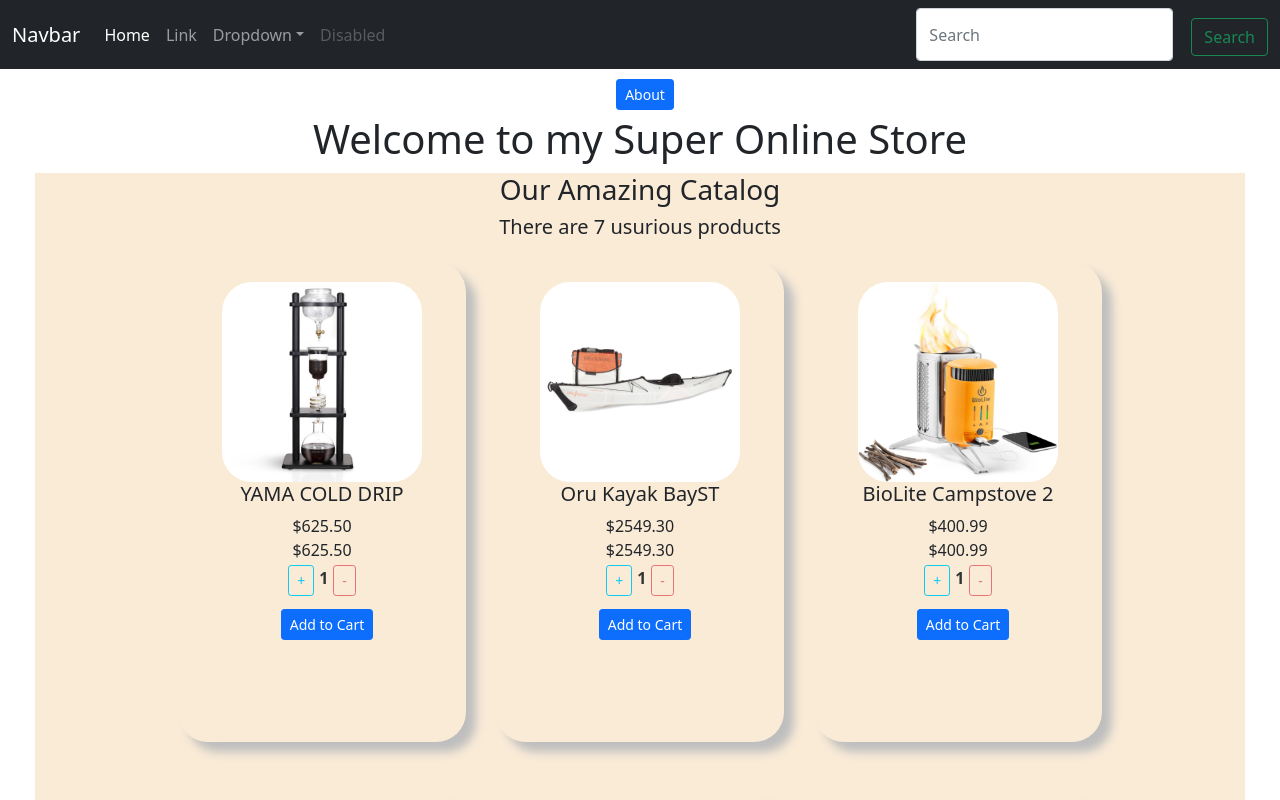
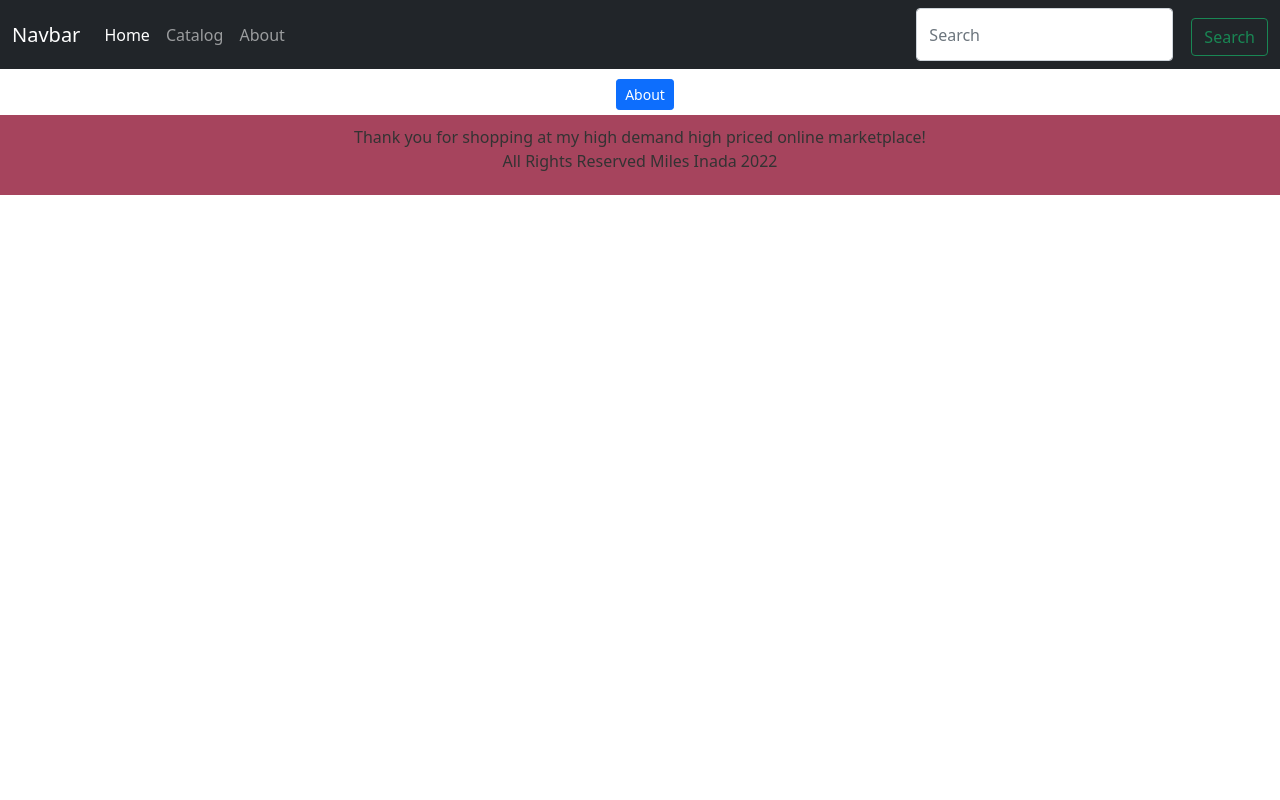
Before and after one commit to milesinada/online_fe_ch25, a React (Create React App) app: page /about in a window 1280 px wide. Shown: the top 800 px of the page. Built offline with nearby package versions, Linux system fonts and the light colour scheme.

Commit message:
react navigation

```diff
--- a/package.json
+++ b/package.json
@@ -9,6 +9,7 @@
     "bootstrap": "^5.1.3",
     "react": "^17.0.2",
     "react-dom": "^17.0.2",
+    "react-router-dom": "^6.2.1",
     "react-scripts": "5.0.0",
     "web-vitals": "^2.1.4"
   },
--- a/src/App.js
+++ b/src/App.js
@@ -3,29 +3,28 @@ import NavBar from "./components/navBar";
 import Thanks from "./components/footer";
 import Catalog from "./components/catalog";
 import About from "./components/about";
-import ToDo from "./components/todo";
+import Home from "./components/home";
 
-import "bootstrap/dist/css/bootstrap.min.css"
-import "bootstrap/dist/js/bootstrap.min.js"
+import "bootstrap/dist/css/bootstrap.min.css";
+import "bootstrap/dist/js/bootstrap.min.js";
 
-
-//css pallette #a6445d #021c41 #142f40 #d89b65 #bf835f
+import { BrowserRouter, Route, Routes } from "react-router-dom";
 
 function App() {
   return (
     <div className="App">
-      <NavBar></NavBar>
+      <BrowserRouter>
+        <NavBar></NavBar>
 
-      <About/>
-      <h1>Welcome to my Super Online Store</h1>
+        <Routes>
+          <Route path="/" element={<Home />}></Route>
+          <Route path="/catalog" element={<Catalog />}></Route>
+          <Route path="/about" element={<About />}></Route>
+        </Routes>
 
-      <Catalog/>
-
-      <ToDo/>
-
-      <Thanks />
+        <Thanks />
+      </BrowserRouter>
     </div>
-
   );
 }
 
@@ -39,3 +38,5 @@ export default App;
  * 4on catalog render 5 Product
  * 5 Product render QuantityPicker
  */
+
+//css pallette #a6445d #021c41 #142f40 #d89b65 #bf835f
--- a/src/components/catalog.jsx
+++ b/src/components/catalog.jsx
@@ -2,6 +2,8 @@ import {useEffect, useState} from "react";
 import "./catalog.css"
 import Product from "./product"
 import DataService from "../services/dataService";
+import ToDo from "./todo";
+
 
 const Catalog = ()=>{
     const [products, setProducts] = useState([]);
@@ -31,7 +33,7 @@ useEffect(() => {
             {products.map((p) => (
             <Product key={p._id} data={p} />)
             )}
-
+            <ToDo></ToDo>
 
 
         </div>
--- a/src/components/footer.css
+++ b/src/components/footer.css
@@ -1,7 +1,7 @@
 footer{
-
+    padding-top: 10px;
     width: 100%;
-    height: 60px;
+    height: 80px;
     color: #333;
     background-color: #a6445d;
 }
--- /dev/null
+++ b/src/components/home.css
@@ -0,0 +1,39 @@
+.home-container {
+    position: relative;
+    width: 100%;
+  }
+
+.home-img {
+    opacity: 1;
+    display: block;
+    margin: 5px;
+    width: 100%;
+    height: auto;
+    transition: .5s ease;
+    backface-visibility: hidden;
+}
+
+.middle {
+    transition: .5s ease;
+    opacity: 0;
+    position: absolute;
+    top: 50%;
+    left: 50%;
+    transform: translate(-50%, -50%);
+    -ms-transform: translate(-50%, -50%)
+}
+
+.home-container:hover .home-img {
+    opacity: 0.3;
+}
+
+.home-container:hover .middle {
+    opacity: 1;
+}
+
+.text {
+    background-color: #4CAF50;
+    color: white;
+    font-size: 16px;
+    padding: 16px 32px;
+}
--- /dev/null
+++ b/src/components/home.jsx
@@ -0,0 +1,25 @@
+import "./home.css"
+import {Link} from "react-router-dom";
+
+const Home = () =>{
+
+    return (
+        <div className="home" >
+            <h1>Usurious</h1>
+            <p>Welcome to my usurious store, where prices are not only high, but they also keep rising and will force you into tremendous debt!</p>
+            <div className="home-container">
+                <img className="home-img" src="https://thebigsmoke.com.au/wp-content/uploads/2lb8cn.jpg" alt="GiveMeMoney" />
+                <div className="middle">
+                    <Link className="btn btn-info btn-lg text" to="/catalog">
+                        Go to the catalog!
+                    </Link>
+                </div>
+
+            </div>
+        </div>
+    );
+
+};
+
+
+export default Home;
--- a/src/components/navBar.jsx
+++ b/src/components/navBar.jsx
@@ -1,4 +1,5 @@
 import "./navBar.css"
+import {Link} from "react-router-dom";
 //import GeoFind from"./weather.jsx"
 
 const NavBar = () =>{
@@ -6,31 +7,20 @@ const NavBar = () =>{
     return(
         <nav className="navbar navbar-expand-lg navbar-dark bg-dark">
   <div className="container-fluid">
-    <a className="navbar-brand" href="#">Navbar</a>
+    <a className="navbar-brand" to="#">Navbar</a>
     <button className="navbar-toggler" type="button" data-bs-toggle="collapse" data-bs-target="#navbarSupportedContent" aria-controls="navbarSupportedContent" aria-expanded="false" aria-label="Toggle navigation">
       <span className="navbar-toggler-icon"></span>
     </button>
     <div className="collapse navbar-collapse" id="navbarSupportedContent">
       <ul className="navbar-nav me-auto mb-2 mb-lg-0">
         <li className="nav-item">
-          <a className="nav-link active" aria-current="page" href="#">Home</a>
+          <Link className="nav-link active" aria-current="page" to="/">Home</Link>
         </li>
         <li className="nav-item">
-          <a className="nav-link" href="#">Link</a>
-        </li>
-        <li className="nav-item dropdown">
-          <a className="nav-link dropdown-toggle" href="#" id="navbarDropdown" role="button" data-bs-toggle="dropdown" aria-expanded="false">
-            Dropdown
-          </a>
-          <ul className="dropdown-menu" aria-labelledby="navbarDropdown">
-            <li><a className="dropdown-item" href="#">Action</a></li>
-            <li><a className="dropdown-item" href="#">Another action</a></li>
-            <li><hr className="dropdown-divider"/></li>
-            <li><a className="dropdown-item" href="#">Something else here</a></li>
-          </ul>
+          <Link className="nav-link" to="/catalog">Catalog</Link>
         </li>
         <li className="nav-item">
-          <a className="nav-link disabled" href="#" tabIndex="-1" aria-disabled="true">Disabled</a>
+          <Link className="nav-link " to="/about" tabIndex="-1">About</Link>
         </li>
       </ul>
       <form className="d-flex">
--- a/src/components/product.css
+++ b/src/components/product.css
@@ -13,14 +13,14 @@
     background-color: white ;
     box-shadow: rgb(228, 228, 228) 20px 20px 20px;
 }
-img{
+.product-img{
     width: 200px;
     height: 200px;
     transition: 1s;
     border-radius: 30px;
 }
 
-img:hover{
+.product-img:hover{
     transform: scale(1.25);
     box-shadow: rgb(190, 190, 190) 10px 10px 10px;
 }
--- a/src/components/product.jsx
+++ b/src/components/product.jsx
@@ -21,7 +21,7 @@ const Product = (props)=>{
     }
     return(
         <div className="product">
-            <img src={props.data.image} alt="Product"/>
+            <img className="product-img" src={props.data.image} alt="Product"/>
             {/* <div className="hoverSpot"></div> */}
             <h5>{props.data.title}</h5>
                 <div className="price">
```
Also changed, not shown: 2 other files (tests, documents, lock files or other folders).
